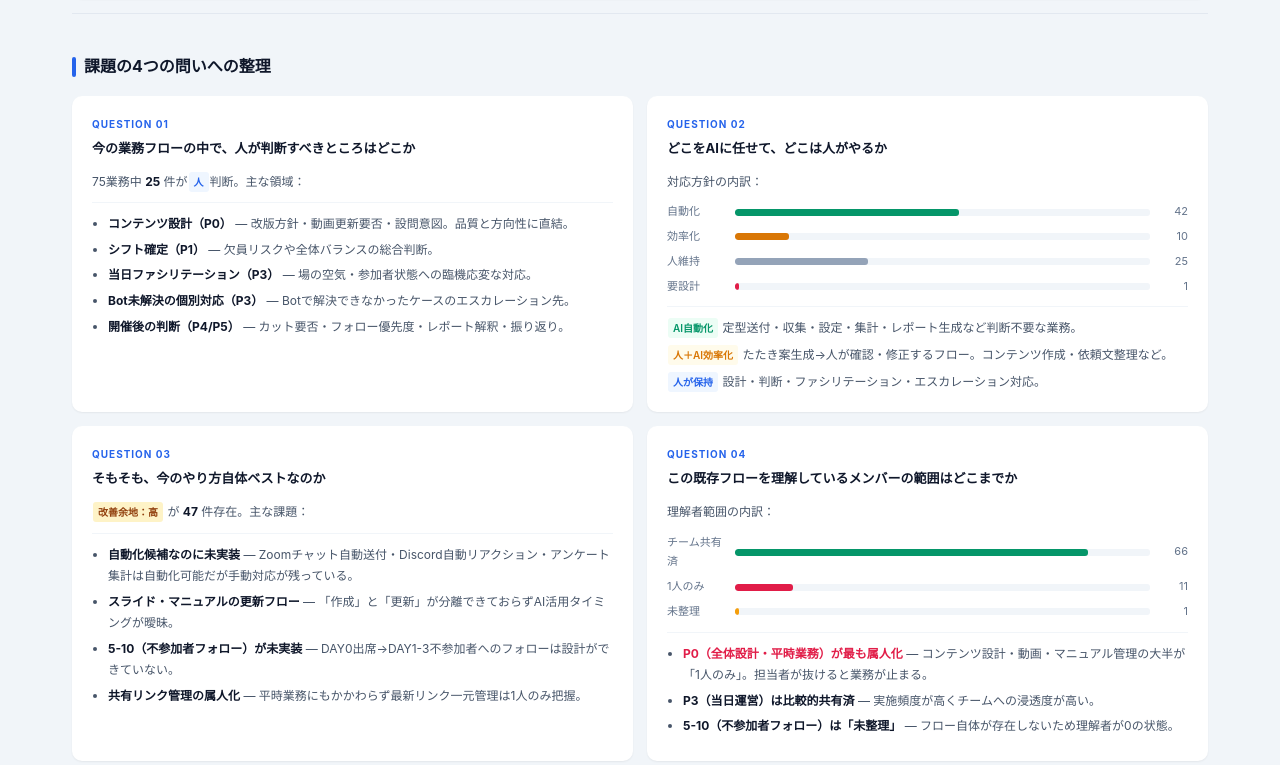
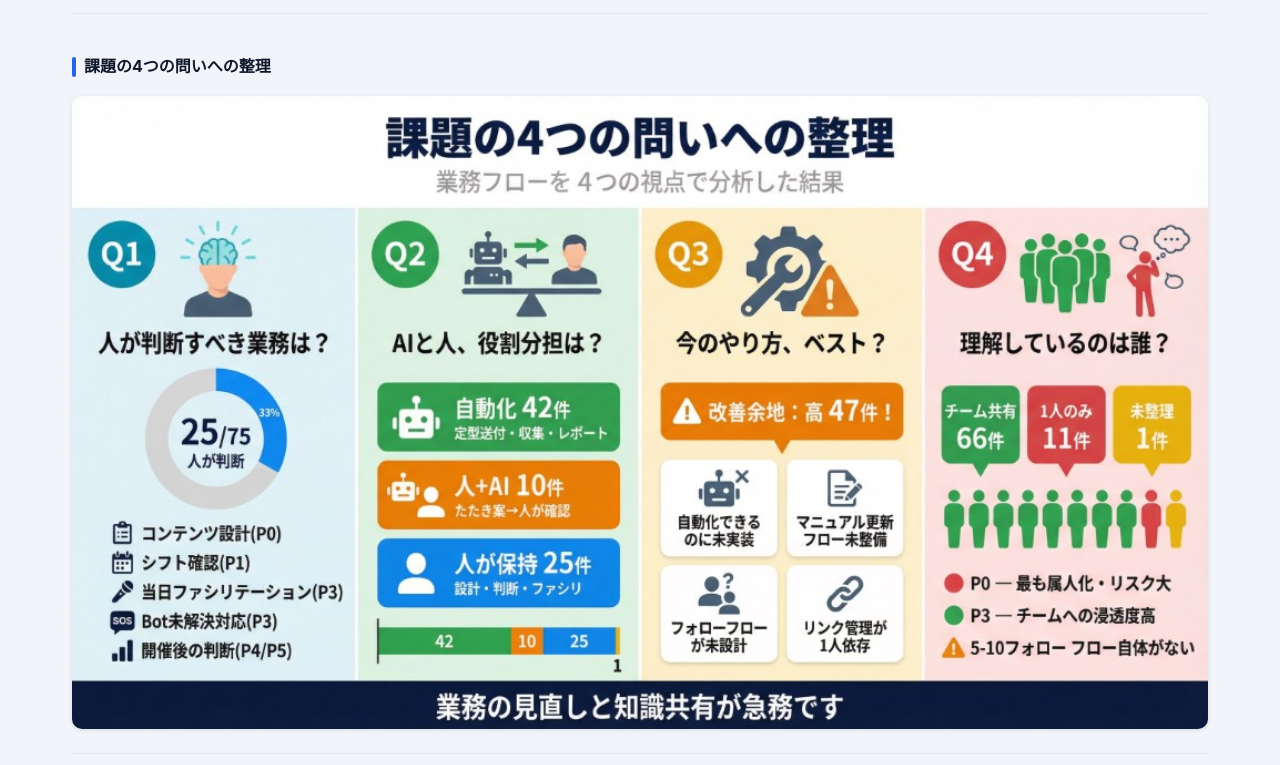
Before and after one commit to kanafukuzumi/Claude, a plain HTML site: page docs/index.html in a window 1280 px wide. Shown: the part 6320-7085 px from the top of the page. Drawn offline with Linux system fonts and the light colour scheme.

Commit message:
Replace Q-section with image
Made-with: Cursor

```diff
--- a/docs/index.html
+++ b/docs/index.html
@@ -357,63 +357,7 @@ footer{background:#0F172A;color:#475569;text-align:center;padding:18px;font-size
 <!-- QUESTIONS -->
 <section id="sec-q">
   <div class="sec-head">課題の4つの問いへの整理</div>
-  <div class="q-grid">
-    <div class="q-card">
-      <div class="q-num">Question 01</div>
-      <div class="q-title">今の業務フローの中で、人が判断すべきところはどこか</div>
-      <div class="q-body">
-        <p>75業務中 <strong id="q1-h">—</strong> 件が<span class="qt qt-h">人</span>判断。主な領域：</p>
-        <hr class="q-sep">
-        <ul>
-          <li><strong>コンテンツ設計（P0）</strong> — 改版方針・動画更新要否・設問意図。品質と方向性に直結。</li>
-          <li><strong>シフト確定（P1）</strong> — 欠員リスクや全体バランスの総合判断。</li>
-          <li><strong>当日ファシリテーション（P3）</strong> — 場の空気・参加者状態への臨機応変な対応。</li>
-          <li><strong>Bot未解決の個別対応（P3）</strong> — Botで解決できなかったケースのエスカレーション先。</li>
-          <li><strong>開催後の判断（P4/P5）</strong> — カット要否・フォロー優先度・レポート解釈・振り返り。</li>
-        </ul>
-      </div>
-    </div>
-    <div class="q-card">
-      <div class="q-num">Question 02</div>
-      <div class="q-title">どこをAIに任せて、どこは人がやるか</div>
-      <div class="q-body">
-        <p>対応方針の内訳：</p>
-        <div style="margin:10px 0;" id="q2-bars"></div>
-        <hr class="q-sep">
-        <p><span class="qt qt-a">AI自動化</span> 定型送付・収集・設定・集計・レポート生成など判断不要な業務。</p>
-        <p style="margin-top:5px;"><span class="qt qt-m">人＋AI効率化</span> たたき案生成→人が確認・修正するフロー。コンテンツ作成・依頼文整理など。</p>
-        <p style="margin-top:5px;"><span class="qt qt-h">人が保持</span> 設計・判断・ファシリテーション・エスカレーション対応。</p>
-      </div>
-    </div>
-    <div class="q-card">
-      <div class="q-num">Question 03</div>
-      <div class="q-title">そもそも、今のやり方自体ベストなのか</div>
-      <div class="q-body">
-        <p><span class="qt qt-w">改善余地：高</span> が <strong id="q3-h">—</strong> 件存在。主な課題：</p>
-        <hr class="q-sep">
-        <ul>
-          <li><strong>自動化候補なのに未実装</strong> — Zoomチャット自動送付・Discord自動リアクション・アンケート集計は自動化可能だが手動対応が残っている。</li>
-          <li><strong>スライド・マニュアルの更新フロー</strong> — 「作成」と「更新」が分離できておらずAI活用タイミングが曖昧。</li>
-          <li><strong>5-10（不参加者フォロー）が未実装</strong> — DAY0出席→DAY1-3不参加者へのフォローは設計ができていない。</li>
-          <li><strong>共有リンク管理の属人化</strong> — 平時業務にもかかわらず最新リンク一元管理は1人のみ把握。</li>
-        </ul>
-      </div>
-    </div>
-    <div class="q-card">
-      <div class="q-num">Question 04</div>
-      <div class="q-title">この既存フローを理解しているメンバーの範囲はどこまでか</div>
-      <div class="q-body">
-        <p>理解者範囲の内訳：</p>
-        <div style="margin:10px 0;" id="q4-bars"></div>
-        <hr class="q-sep">
-        <ul>
-          <li><strong style="color:#E11D48;">P0（全体設計・平時業務）が最も属人化</strong> — コンテンツ設計・動画・マニュアル管理の大半が「1人のみ」。担当者が抜けると業務が止まる。</li>
-          <li><strong>P3（当日運営）は比較的共有済</strong> — 実施頻度が高くチームへの浸透度が高い。</li>
-          <li><strong>5-10（不参加者フォロー）は「未整理」</strong> — フロー自体が存在しないため理解者が0の状態。</li>
-        </ul>
-      </div>
-    </div>
-  </div>
+  <img src="q-summary.png" alt="課題の4つの問いへの整理" style="width:100%;border-radius:10px;box-shadow:0 1px 4px rgba(0,0,0,.1);display:block;">
 </section>
 
 <hr class="sec-sep">
@@ -844,20 +788,7 @@ function makeBar(label,count,total,color){
     <span class="q-bv">${count}</span>
   </div>`;
 }
-function renderQ(){
-  const n=TASKS.length;
-  document.getElementById('q1-h').textContent=TASKS.filter(t=>t.decisionMaker==='人').length;
-  document.getElementById('q3-h').textContent=TASKS.filter(t=>t.improvement==='高').length;
-  document.getElementById('q2-bars').innerHTML=
-    makeBar('自動化',TASKS.filter(t=>t.policy==='自動化').length,n,'var(--ai)')+
-    makeBar('効率化',TASKS.filter(t=>t.policy==='効率化').length,n,'var(--mixed)')+
-    makeBar('人維持', TASKS.filter(t=>t.policy==='維持').length,n,'#94A3B8')+
-    makeBar('要設計', TASKS.filter(t=>t.policy==='要設計').length,n,'#E11D48');
-  document.getElementById('q4-bars').innerHTML=
-    makeBar('チーム共有済',TASKS.filter(t=>t.knownBy==='チーム共有済').length,n,'var(--ai)')+
-    makeBar('1人のみ',    TASKS.filter(t=>t.knownBy==='1人のみ').length,n,'#E11D48')+
-    makeBar('未整理',     TASKS.filter(t=>t.knownBy==='未整理').length,n,'#F59E0B');
-}
+function renderQ(){}
 
 // ══════════════════════════════════════════════
 //  IMPROVEMENT
```
Also changed, not shown: docs/q-summary.png (added).
